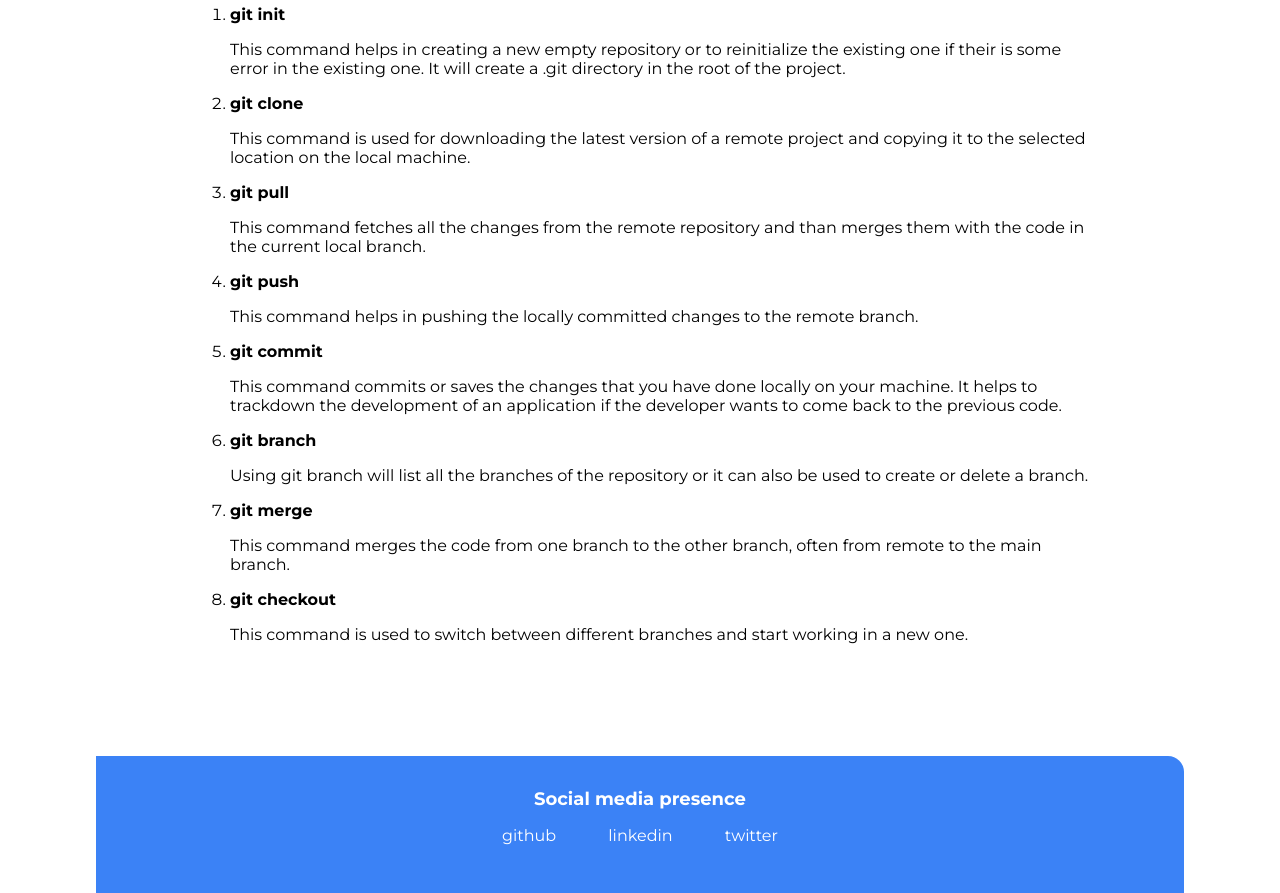
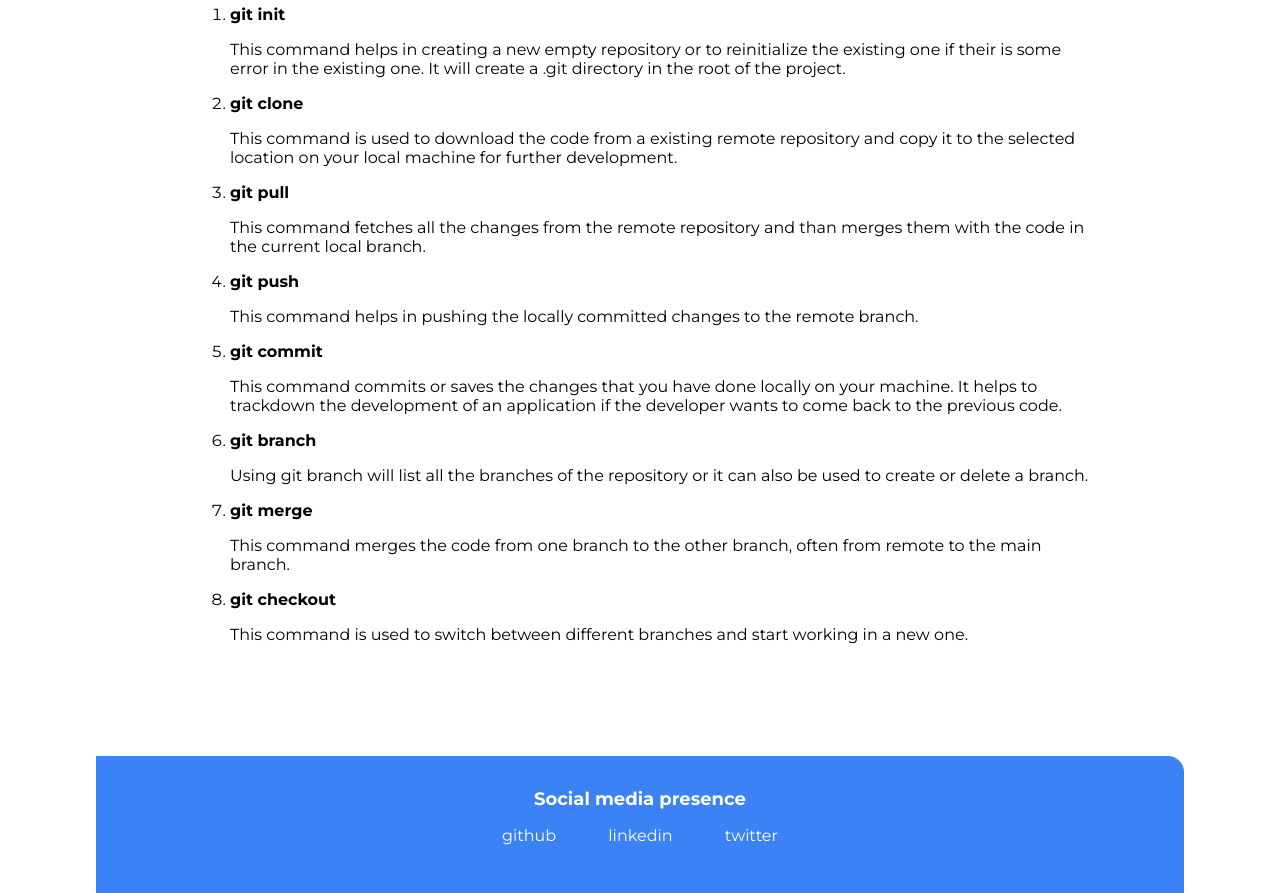
Before and after one commit to AtulPant2704/atulpant-site, a plain HTML site: page blog2.html in a window 1280 px wide. Shown: the part 840-1733 px from the top of the page. Drawn offline with Linux system fonts and the light colour scheme.

Commit message:
updated git command

```diff
--- a/blog2.html
+++ b/blog2.html
@@ -38,7 +38,7 @@
             <li><strong>git init</strong></li>
             <p>This command helps in creating a new empty repository or to reinitialize the existing one if their is some error in the existing one. It will create a .git directory in the root of the project.</p>
             <li><strong>git clone</strong></li>
-            <p>This command is used for downloading the latest version of a remote project and copying it to the selected location on the local machine.</p>
+            <p>This command is used to download the code from a existing remote repository and copy it to the selected location on your local machine for further development.</p>
             <li><strong>git pull</strong></li>
             <p>This command fetches all the changes from the remote repository and than merges them with the code in the current local branch.</p>
             <li><strong>git push</strong></li>
```
